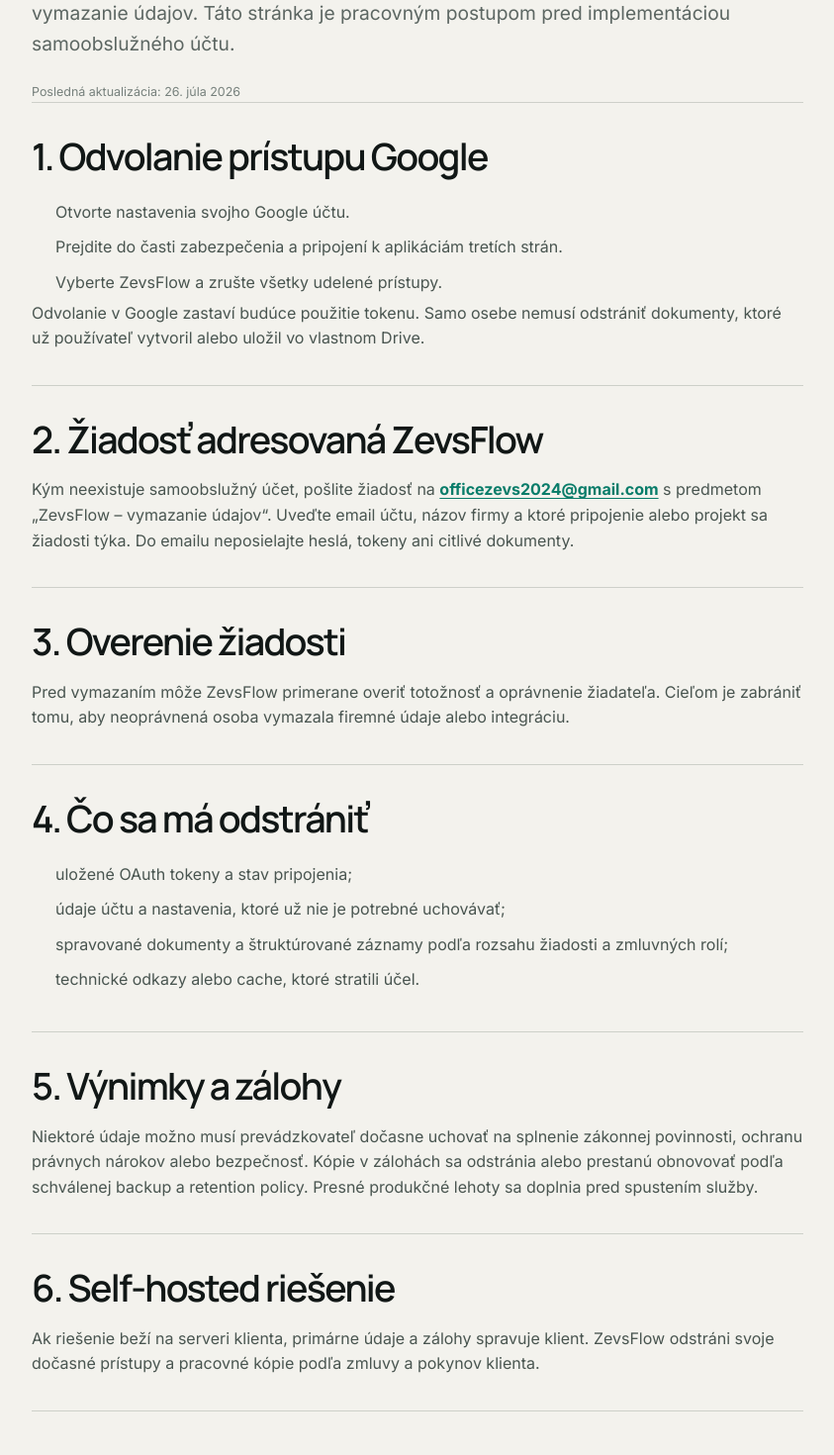
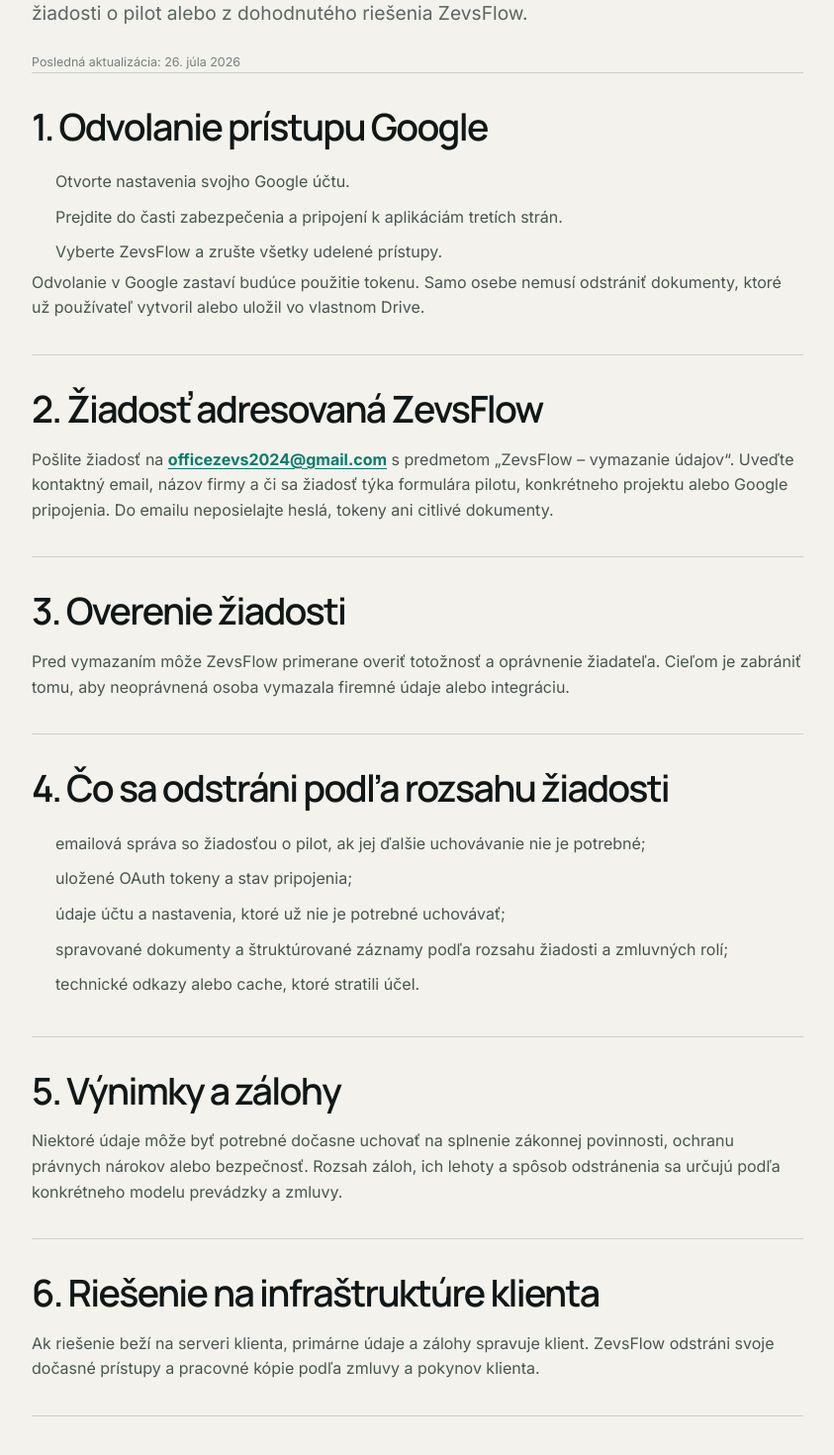
Before and after one commit to Mykh-Ai/zevsflow-site, a Next.js app: page /data-deletion in a window 1280 px wide. Shown: the part 412-1882 px from the top of the page at 99% size, without its empty margins (148-991 px from the left). Built offline with nearby package versions, Linux system fonts and the light colour scheme.

Commit message:
Add pilot applications to the deletion procedure

```diff
--- a/app/data-deletion/page.tsx
+++ b/app/data-deletion/page.tsx
@@ -4,12 +4,12 @@
 export const metadata: Metadata = { title: "Vymazanie údajov | ZevsFlow", description: "Ako požiadať ZevsFlow o vymazanie údajov a odvolať prístup ku Google účtu." };
 
 export default function DataDeletionPage() {
-  return <LegalLayout title="Vymazanie údajov" intro="Používateľ musí mať zrozumiteľný spôsob, ako odpojiť integráciu a požiadať o vymazanie údajov. Táto stránka je pracovným postupom pred implementáciou samoobslužného účtu.">
+  return <LegalLayout title="Vymazanie údajov" intro="Tu nájdete spôsob, ako odpojiť Google integráciu a požiadať o vymazanie údajov zo žiadosti o pilot alebo z dohodnutého riešenia ZevsFlow.">
     <section><h2>1. Odvolanie prístupu Google</h2><ol><li>Otvorte nastavenia svojho Google účtu.</li><li>Prejdite do časti zabezpečenia a pripojení k aplikáciám tretích strán.</li><li>Vyberte ZevsFlow a zrušte všetky udelené prístupy.</li></ol><p>Odvolanie v Google zastaví budúce použitie tokenu. Samo osebe nemusí odstrániť dokumenty, ktoré už používateľ vytvoril alebo uložil vo vlastnom Drive.</p></section>
-    <section><h2>2. Žiadosť adresovaná ZevsFlow</h2><p>Kým neexistuje samoobslužný účet, pošlite žiadosť na <a href="mailto:officezevs2024@gmail.com?subject=ZevsFlow%20%E2%80%93%20vymazanie%20%C3%BAdajov">officezevs2024@gmail.com</a> s predmetom „ZevsFlow – vymazanie údajov“. Uveďte email účtu, názov firmy a ktoré pripojenie alebo projekt sa žiadosti týka. Do emailu neposielajte heslá, tokeny ani citlivé dokumenty.</p></section>
+    <section><h2>2. Žiadosť adresovaná ZevsFlow</h2><p>Pošlite žiadosť na <a href="mailto:officezevs2024@gmail.com?subject=ZevsFlow%20%E2%80%93%20vymazanie%20%C3%BAdajov">officezevs2024@gmail.com</a> s predmetom „ZevsFlow – vymazanie údajov“. Uveďte kontaktný email, názov firmy a či sa žiadosť týka formulára pilotu, konkrétneho projektu alebo Google pripojenia. Do emailu neposielajte heslá, tokeny ani citlivé dokumenty.</p></section>
     <section><h2>3. Overenie žiadosti</h2><p>Pred vymazaním môže ZevsFlow primerane overiť totožnosť a oprávnenie žiadateľa. Cieľom je zabrániť tomu, aby neoprávnená osoba vymazala firemné údaje alebo integráciu.</p></section>
-    <section><h2>4. Čo sa má odstrániť</h2><ul><li>uložené OAuth tokeny a stav pripojenia;</li><li>údaje účtu a nastavenia, ktoré už nie je potrebné uchovávať;</li><li>spravované dokumenty a štruktúrované záznamy podľa rozsahu žiadosti a zmluvných rolí;</li><li>technické odkazy alebo cache, ktoré stratili účel.</li></ul></section>
-    <section><h2>5. Výnimky a zálohy</h2><p>Niektoré údaje možno musí prevádzkovateľ dočasne uchovať na splnenie zákonnej povinnosti, ochranu právnych nárokov alebo bezpečnosť. Kópie v zálohách sa odstránia alebo prestanú obnovovať podľa schválenej backup a retention policy. Presné produkčné lehoty sa doplnia pred spustením služby.</p></section>
-    <section><h2>6. Self-hosted riešenie</h2><p>Ak riešenie beží na serveri klienta, primárne údaje a zálohy spravuje klient. ZevsFlow odstráni svoje dočasné prístupy a pracovné kópie podľa zmluvy a pokynov klienta.</p></section>
+    <section><h2>4. Čo sa odstráni podľa rozsahu žiadosti</h2><ul><li>emailová správa so žiadosťou o pilot, ak jej ďalšie uchovávanie nie je potrebné;</li><li>uložené OAuth tokeny a stav pripojenia;</li><li>údaje účtu a nastavenia, ktoré už nie je potrebné uchovávať;</li><li>spravované dokumenty a štruktúrované záznamy podľa rozsahu žiadosti a zmluvných rolí;</li><li>technické odkazy alebo cache, ktoré stratili účel.</li></ul></section>
+    <section><h2>5. Výnimky a zálohy</h2><p>Niektoré údaje môže byť potrebné dočasne uchovať na splnenie zákonnej povinnosti, ochranu právnych nárokov alebo bezpečnosť. Rozsah záloh, ich lehoty a spôsob odstránenia sa určujú podľa konkrétneho modelu prevádzky a zmluvy.</p></section>
+    <section><h2>6. Riešenie na infraštruktúre klienta</h2><p>Ak riešenie beží na serveri klienta, primárne údaje a zálohy spravuje klient. ZevsFlow odstráni svoje dočasné prístupy a pracovné kópie podľa zmluvy a pokynov klienta.</p></section>
   </LegalLayout>;
 }
```
